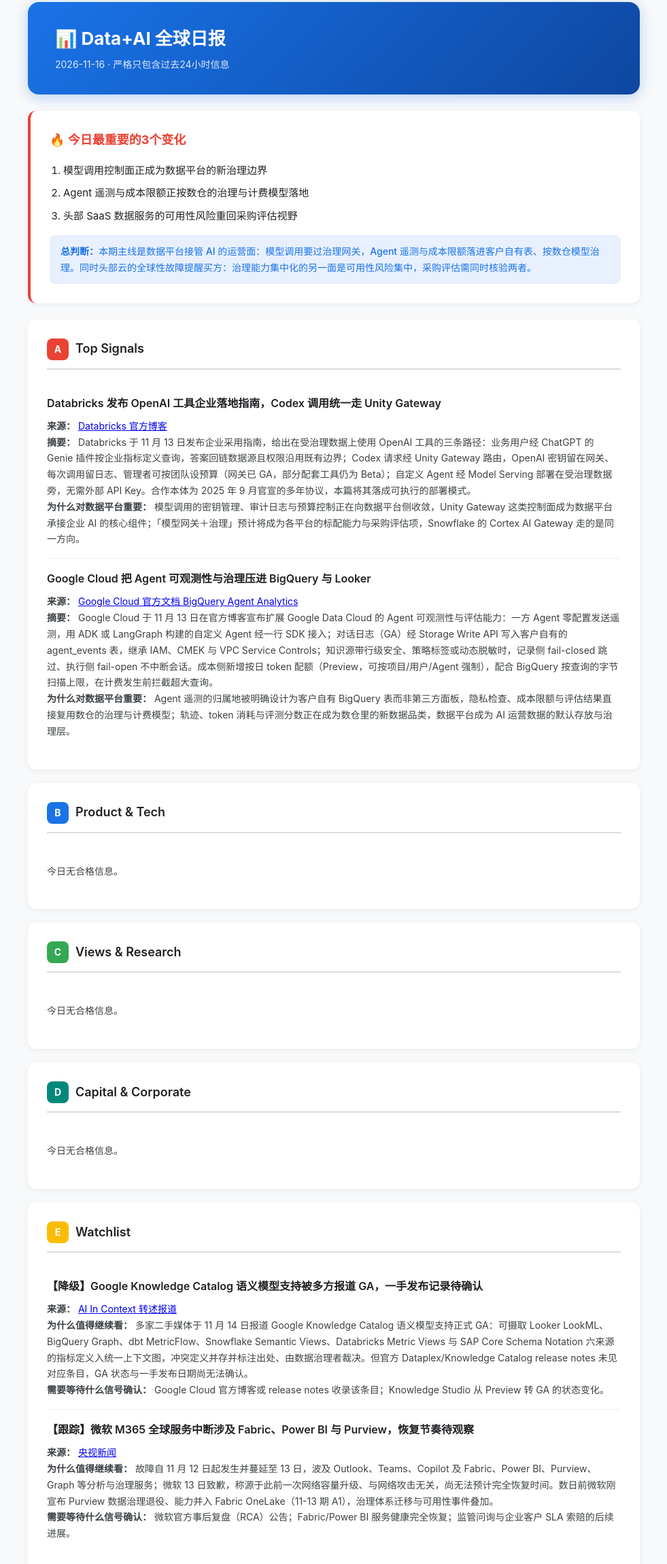
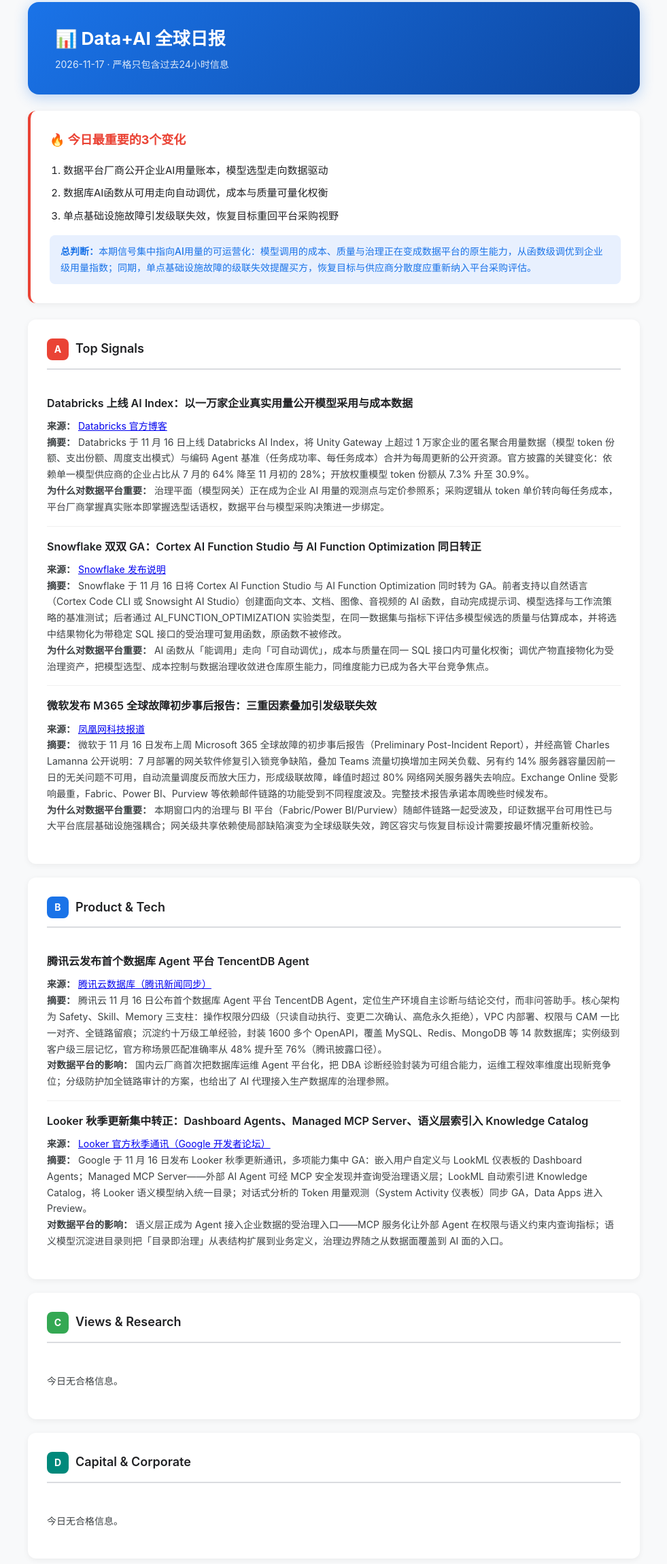
Before and after one commit to haiyangchenbj/data-ai-daily, a plain HTML site: page index.html in a window 1280 px wide. Shown: the part 17-2318 px from the top of the page at 68% size, without its empty margins (149-1130 px from the left). Drawn offline with Linux system fonts and the light colour scheme.

Commit message:
Deploy: Data+AI daily report 2026-11-17

```diff
--- a/index.html
+++ b/index.html
@@ -3,7 +3,7 @@
 <head>
 <meta charset="UTF-8">
 <meta name="viewport" content="width=device-width, initial-scale=1.0">
-<title>Data+AI 全球日报 | 2026-11-16</title>
+<title>Data+AI 全球日报 | 2026-11-17</title>
 <style>
   :root {
     --primary: #1a73e8;
@@ -162,7 +162,7 @@
 
   <div class="header">
     <h1>📊 Data+AI 全球日报</h1>
-    <div class="date">2026-11-16 · 严格只包含过去24小时信息</div>
+    <div class="date">2026-11-17 · 严格只包含过去24小时信息</div>
   </div>
 
   <!-- 根据实际日报内容填充以下模板 -->
@@ -170,12 +170,12 @@
   <div class="summary-box">
     <h2>🔥 今日最重要的3个变化</h2>
     <ol>
-      <li>模型调用控制面正成为数据平台的新治理边界</li>
-      <li>Agent 遥测与成本限额正按数仓的治理与计费模型落地</li>
-      <li>头部 SaaS 数据服务的可用性风险重回采购评估视野</li>
+      <li>数据平台厂商公开企业AI用量账本，模型选型走向数据驱动</li>
+      <li>数据库AI函数从可用走向自动调优，成本与质量可量化权衡</li>
+      <li>单点基础设施故障引发级联失效，恢复目标重回平台采购视野</li>
     </ol>
     <div class="verdict">
-      <strong>总判断：</strong>本期主线是数据平台接管 AI 的运营面：模型调用要过治理网关，Agent 遥测与成本限额落进客户自有表、按数仓模型治理。同时头部云的全球性故障提醒买方：治理能力集中化的另一面是可用性风险集中，采购评估需同时核验两者。
+      <strong>总判断：</strong>本期信号集中指向AI用量的可运营化：模型调用的成本、质量与治理正在变成数据平台的原生能力，从函数级调优到企业级用量指数；同期，单点基础设施故障的级联失效提醒买方，恢复目标与供应商分散度应重新纳入平台采购评估。
     </div>
   </div>
 
@@ -186,14 +186,19 @@
       <h2>Top Signals</h2>
     </div>
     <div class="item">
-    <h3>Databricks 发布 OpenAI 工具企业落地指南，Codex 调用统一走 Unity Gateway</h3>
+    <h3>Databricks 上线 AI Index：以一万家企业真实用量公开模型采用与成本数据</h3>
 
-    <div class="body"><b>来源：</b> <a href="https://www.databricks.com/blog/openai-and-databricks-enterprise-ai-your-governed-data">Databricks 官方博客</a><br><b>摘要：</b> Databricks 于 11 月 13 日发布企业采用指南，给出在受治理数据上使用 OpenAI 工具的三条路径：业务用户经 ChatGPT 的 Genie 插件按企业指标定义查询，答案回链数据源且权限沿用既有边界；Codex 请求经 Unity Gateway 路由，OpenAI 密钥留在网关、每次调用留日志、管理者可按团队设预算（网关已 GA，部分配套工具仍为 Beta）；自定义 Agent 经 Model Serving 部署在受治理数据旁，无需外部 API Key。合作本体为 2025 年 9 月官宣的多年协议，本篇将其落成可执行的部署模式。<br><b>为什么对数据平台重要：</b> 模型调用的密钥管理、审计日志与预算控制正在向数据平台侧收敛，Unity Gateway 这类控制面成为数据平台承接企业 AI 的核心组件；「模型网关＋治理」预计将成为各平台的标配能力与采购评估项，Snowflake 的 Cortex AI Gateway 走的是同一方向。</div>
+    <div class="body"><b>来源：</b> <a href="https://www.databricks.com/blog/introducing-databricks-ai-index-state-enterprise-ai-tokenomics">Databricks 官方博客</a><br><b>摘要：</b> Databricks 于 11 月 16 日上线 Databricks AI Index，将 Unity Gateway 上超过 1 万家企业的匿名聚合用量数据（模型 token 份额、支出份额、周度支出模式）与编码 Agent 基准（任务成功率、每任务成本）合并为每周更新的公开资源。官方披露的关键变化：依赖单一模型供应商的企业占比从 7 月的 64% 降至 11 月初的 28%；开放权重模型 token 份额从 7.3% 升至 30.9%。<br><b>为什么对数据平台重要：</b> 治理平面（模型网关）正在成为企业 AI 用量的观测点与定价参照系；采购逻辑从 token 单价转向每任务成本，平台厂商掌握真实账本即掌握选型话语权，数据平台与模型采购决策进一步绑定。</div>
 </div>
 <div class="item">
-    <h3>Google Cloud 把 Agent 可观测性与治理压进 BigQuery 与 Looker</h3>
+    <h3>Snowflake 双双 GA：Cortex AI Function Studio 与 AI Function Optimization 同日转正</h3>
 
-    <div class="body"><b>来源：</b> <a href="https://cloud.google.com/bigquery/docs/bigquery-agent-analytics">Google Cloud 官方文档 BigQuery Agent Analytics</a><br><b>摘要：</b> Google Cloud 于 11 月 13 日在官方博客宣布扩展 Google Data Cloud 的 Agent 可观测性与评估能力：一方 Agent 零配置发送遥测，用 ADK 或 LangGraph 构建的自定义 Agent 经一行 SDK 接入；对话日志（GA）经 Storage Write API 写入客户自有的 agent_events 表，继承 IAM、CMEK 与 VPC Service Controls；知识源带行级安全、策略标签或动态脱敏时，记录侧 fail-closed 跳过、执行侧 fail-open 不中断会话。成本侧新增按日 token 配额（Preview，可按项目/用户/Agent 强制），配合 BigQuery 按查询的字节扫描上限，在计费发生前拦截超大查询。<br><b>为什么对数据平台重要：</b> Agent 遥测的归属地被明确设计为客户自有 BigQuery 表而非第三方面板，隐私检查、成本限额与评估结果直接复用数仓的治理与计费模型；轨迹、token 消耗与评测分数正在成为数仓里的新数据品类，数据平台成为 AI 运营数据的默认存放与治理层。</div>
+    <div class="body"><b>来源：</b> <a href="https://docs.snowflake.com/en/release-notes/2026/other/2026-11-16-cortex-ai-function-studio-ga">Snowflake 发布说明</a><br><b>摘要：</b> Snowflake 于 11 月 16 日将 Cortex AI Function Studio 与 AI Function Optimization 同时转为 GA。前者支持以自然语言（Cortex Code CLI 或 Snowsight AI Studio）创建面向文本、文档、图像、音视频的 AI 函数，自动完成提示词、模型选择与工作流策略的基准测试；后者通过 AI_FUNCTION_OPTIMIZATION 实验类型，在同一数据集与指标下评估多模型候选的质量与估算成本，并将选中结果物化为带稳定 SQL 接口的受治理可复用函数，原函数不被修改。<br><b>为什么对数据平台重要：</b> AI 函数从「能调用」走向「可自动调优」，成本与质量在同一 SQL 接口内可量化权衡；调优产物直接物化为受治理资产，把模型选型、成本控制与数据治理收敛进仓库原生能力，同维度能力已成为各大平台竞争焦点。</div>
+</div>
+<div class="item">
+    <h3>微软发布 M365 全球故障初步事后报告：三重因素叠加引发级联失效</h3>
+
+    <div class="body"><b>来源：</b> <a href="https://tech.ifeng.com/c/8y6MAYWqFjg">凤凰网科技报道</a><br><b>摘要：</b> 微软于 11 月 16 日发布上周 Microsoft 365 全球故障的初步事后报告（Preliminary Post-Incident Report），并经高管 Charles Lamanna 公开说明：7 月部署的网关软件修复引入锁竞争缺陷，叠加 Teams 流量切换增加主网关负载、另有约 14% 服务器容量因前一日的无关问题不可用，自动流量调度反而放大压力，形成级联故障，峰值时超过 80% 网络网关服务器失去响应。Exchange Online 受影响最重，Fabric、Power BI、Purview 等依赖邮件链路的功能受到不同程度波及。完整技术报告承诺本周晚些时候发布。<br><b>为什么对数据平台重要：</b> 本期窗口内的治理与 BI 平台（Fabric/Power BI/Purview）随邮件链路一起受波及，印证数据平台可用性已与大平台底层基础设施强耦合；网关级共享依赖使局部缺陷演变为全球级联失效，跨区容灾与恢复目标设计需要按最坏情况重新校验。</div>
 </div>
   </div>
 
@@ -204,9 +209,14 @@
       <h2>Product & Tech</h2>
     </div>
     <div class="item">
-    <h3></h3>
+    <h3>腾讯云发布首个数据库 Agent 平台 TencentDB Agent</h3>
 
-    <div class="body">今日无合格信息。</div>
+    <div class="body"><b>来源：</b> <a href="https://news.qq.com/rain/a/20261116A06M1B00">腾讯云数据库（腾讯新闻同步）</a><br><b>摘要：</b> 腾讯云 11 月 16 日公布首个数据库 Agent 平台 TencentDB Agent，定位生产环境自主诊断与结论交付，而非问答助手。核心架构为 Safety、Skill、Memory 三支柱：操作权限分四级（只读自动执行、变更二次确认、高危永久拒绝），VPC 内部署、权限与 CAM 一比一对齐、全链路留痕；沉淀约十万级工单经验，封装 1600 多个 OpenAPI，覆盖 MySQL、Redis、MongoDB 等 14 款数据库；实例级到客户级三层记忆，官方称场景匹配准确率从 48% 提升至 76%（腾讯披露口径）。<br><b>对数据平台的影响：</b> 国内云厂商首次把数据库运维 Agent 平台化，把 DBA 诊断经验封装为可组合能力，运维工程效率维度出现新竞争位；分级防护加全链路审计的方案，也给出了 AI 代理接入生产数据库的治理参照。</div>
+</div>
+<div class="item">
+    <h3>Looker 秋季更新集中转正：Dashboard Agents、Managed MCP Server、语义层索引入 Knowledge Catalog</h3>
+
+    <div class="body"><b>来源：</b> <a href="https://discuss.google.dev/t/looker-newsletter-fall-updates/414520">Looker 官方秋季通讯（Google 开发者论坛）</a><br><b>摘要：</b> Google 于 11 月 16 日发布 Looker 秋季更新通讯，多项能力集中 GA：嵌入用户自定义与 LookML 仪表板的 Dashboard Agents；Managed MCP Server——外部 AI Agent 可经 MCP 安全发现并查询受治理语义层；LookML 自动索引进 Knowledge Catalog，将 Looker 语义模型纳入统一目录；对话式分析的 Token 用量观测（System Activity 仪表板）同步 GA，Data Apps 进入 Preview。<br><b>对数据平台的影响：</b> 语义层正成为 Agent 接入企业数据的受治理入口——MCP 服务化让外部 Agent 在权限与语义约束内查询指标；语义模型沉淀进目录则把「目录即治理」从表结构扩展到业务定义，治理边界随之从数据面覆盖到 AI 面的入口。</div>
 </div>
   </div>
 
@@ -248,20 +258,25 @@
       <h2>Watchlist</h2>
     </div>
     <div class="item">
-    <h3>【降级】Google Knowledge Catalog 语义模型支持被多方报道 GA，一手发布记录待确认</h3>
+    <h3>【预告】Microsoft Ignite 2026 开幕：Fabric 数据平台与治理路线的下一个窗口</h3>
 
-    <div class="body"><b>来源：</b> <a href="https://aiincontext.com/articles/google-makes-knowledge-catalog-semantic-support-generally-available">AI In Context 转述报道</a><br><b>为什么值得继续看：</b> 多家二手媒体于 11 月 14 日报道 Google Knowledge Catalog 语义模型支持正式 GA：可摄取 Looker LookML、BigQuery Graph、dbt MetricFlow、Snowflake Semantic Views、Databricks Metric Views 与 SAP Core Schema Notation 六来源的指标定义入统一上下文图，冲突定义并存并标注出处、由数据治理者裁决。但官方 Dataplex/Knowledge Catalog release notes 未见对应条目，GA 状态与一手发布日期尚无法确认。<br><b>需要等待什么信号确认：</b> Google Cloud 官方博客或 release notes 收录该条目；Knowledge Studio 从 Preview 转 GA 的状态变化。</div>
+    <div class="body"><b>来源：</b> <a href="https://news.microsoft.com/events/ignite/2026/live-news/">Microsoft Ignite 2026 官方页面</a><br><b>为什么值得继续看：</b> Ignite 2026 将于北京时间 11 月 18 日凌晨开幕（持续至 11 月 20 日）。这是 Purview 数据治理宣布退役（11 月 12 日）后的首个微软大会窗口，OneLake Catalog 作为治理承接中心的路线图、Fabric 数据平台的产能与定价口径，预计将集中披露。<br><b>需要等待什么信号确认：</b> Book of News 与主题演讲中 Fabric/OneLake Catalog 的治理迁移指引、计费口径，以及 Azure 数据平台与 AI 基础设施的整合公告。</div>
 </div>
 <div class="item">
-    <h3>【跟踪】微软 M365 全球服务中断涉及 Fabric、Power BI 与 Purview，恢复节奏待观察</h3>
+    <h3>【降级】Gartner 首次拆分湖仓与云操作型数据库两份魔力象限</h3>
 
-    <div class="body"><b>来源：</b> <a href="https://big5.cctv.com/gate/big5/news.cctv.cn/2026/11/14/ARTIcp9G5NhU2UCxXvTWKF98261114.shtml">央视新闻</a><br><b>为什么值得继续看：</b> 故障自 11 月 12 日起发生并蔓延至 13 日，波及 Outlook、Teams、Copilot 及 Fabric、Power BI、Purview、Graph 等分析与治理服务；微软 13 日致歉，称源于此前一次网络容量升级、与网络攻击无关，尚无法预计完全恢复时间。数日前微软刚宣布 Purview 数据治理退役、能力并入 Fabric OneLake（11-13 期 A1），治理体系迁移与可用性事件叠加。<br><b>需要等待什么信号确认：</b> 微软官方事后复盘（RCA）公告；Fabric/Power BI 服务健康完全恢复；监管问询与企业客户 SLA 索赔的后续进展。</div>
+    <div class="body"><b>来源：</b> <a href="https://www.databricks.com/blog/databricks-leader-and-positioned-highest-execution-2026-gartnerr-magic-quadranttm-data">Databricks 官方博客（含两份报告引用）</a><br><b>为什么值得继续看：</b> Gartner 于 11 月 4 日发布首份《数据湖仓平台魔力象限》（Databricks 为 Leader 且执行力最高），并于 11 月 12 日发布首份《云操作型数据库管理系统魔力象限》（Databricks 为唯一 Visionary，MongoDB 为 Leader）——原云数据库魔力象限被拆分为两份独立报告，超出本期窗口，降级收录。拆分本身是品类边界信号：买方与决策链正在分离，而 AI 负载又在把分析数据与操作数据拉向同一平台。<br><b>需要等待什么信号确认：</b> Snowflake、Oracle、AWS 等厂商在两份新象限中的官方回应与来年座次变化；湖仓 MQ 与操作型数据库 MQ 的厂商重叠度是否持续扩大。</div>
+</div>
+<div class="item">
+    <h3>【跟踪】微软 M365 故障后续：完整技术报告与 Fabric 治理面恢复质量</h3>
+
+    <div class="body"><b>来源：</b> <a href="https://notebook.yesky.com/101/384101.shtml">天极网报道（恢复时间线与官方承诺）</a><br><b>为什么值得继续看：</b> 承接本期 A3。微软已按承诺在两个工作日内交付初步报告，最终报告承诺五个工作日内提供，完整技术细节预计本周晚些发布；此前故障已确认波及 Fabric、Power BI、Purview，治理迁移窗口与高监管客户的过渡安排是否受此次故障影响，仍待验证。<br><b>需要等待什么信号确认：</b> 最终报告中容量分区保护为何未能阻止级联故障的技术解释，以及 Fabric/Power BI 侧是否披露 SLA 补偿或架构加固承诺。</div>
 </div>
   </div>
 
   <div class="footer">
     <p>Powered by Data+AI Daily Brief</p>
-    <p>信息截至北京时间 2026-11-16 08:00</p>
+    <p>信息截至北京时间 2026-11-17 08:00</p>
   </div>
 
 </div>
```
